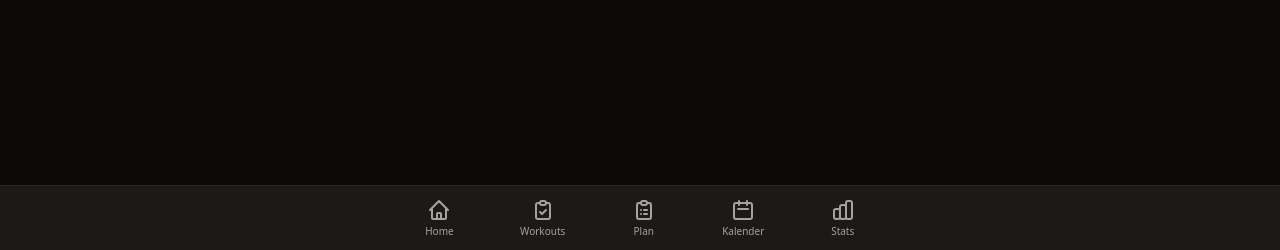
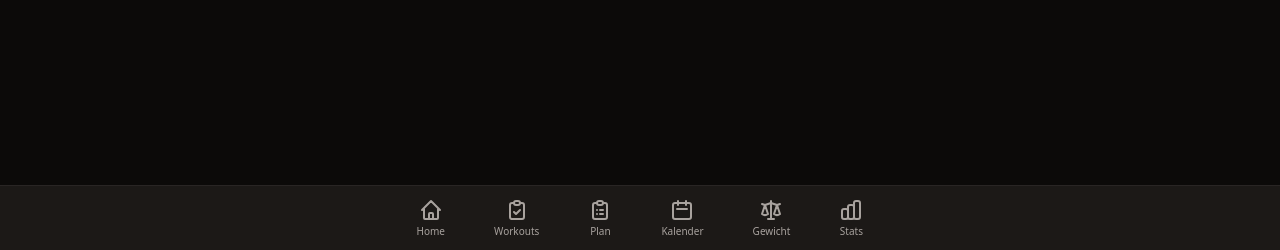
Before and after one commit to Lennx-png/Training-tracker, a FastAPI app: page /calendar in a window 1280 px wide. Shown: the part 550-800 px from the top of the page. Run offline with FastAPI, Linux system fonts and the light colour scheme; some libraries are stand-ins or nearby versions.

Commit message:
Add weight tracking link to navigation

```diff
--- a/app/templates/base.html
+++ b/app/templates/base.html
@@ -28,6 +28,10 @@
                 <svg class="w-6 h-6" fill="none" stroke="currentColor" viewBox="0 0 24 24"><path stroke-linecap="round" stroke-linejoin="round" stroke-width="2" d="M8 7V3m8 4V3m-9 8h10M5 21h14a2 2 0 002-2V7a2 2 0 00-2-2H5a2 2 0 00-2 2v12a2 2 0 002 2z"/></svg>
                 <span class="text-[10px] font-medium">Kalender</span>
             </a>
+            <a href="/weight" class="flex flex-col items-center gap-0.5 px-3 py-1 text-stone-400 hover:text-emerald-400 transition-colors">
+                <svg class="w-6 h-6" fill="none" stroke="currentColor" viewBox="0 0 24 24"><path stroke-linecap="round" stroke-linejoin="round" stroke-width="2" d="M3 6l3 1m0 0l-3 9a5.002 5.002 0 006.001 0M6 7l3 9M6 7l6-2m6 2l3-1m-3 1l-3 9a5.002 5.002 0 006.001 0M18 7l3 9m-3-9l-6-2m0-2v2m0 16V5m0 16H9m3 0h3"/></svg>
+                <span class="text-[10px] font-medium">Gewicht</span>
+            </a>
             <a href="/stats" class="flex flex-col items-center gap-0.5 px-3 py-1 text-stone-400 hover:text-emerald-400 transition-colors">
                 <svg class="w-6 h-6" fill="none" stroke="currentColor" viewBox="0 0 24 24"><path stroke-linecap="round" stroke-linejoin="round" stroke-width="2" d="M9 19v-6a2 2 0 00-2-2H5a2 2 0 00-2 2v6a2 2 0 002 2h2a2 2 0 002-2zm0 0V9a2 2 0 012-2h2a2 2 0 012 2v10m-6 0a2 2 0 002 2h2a2 2 0 002-2m0 0V5a2 2 0 012-2h2a2 2 0 012 2v14a2 2 0 01-2 2h-2a2 2 0 01-2-2z"/></svg>
                 <span class="text-[10px] font-medium">Stats</span>
```
